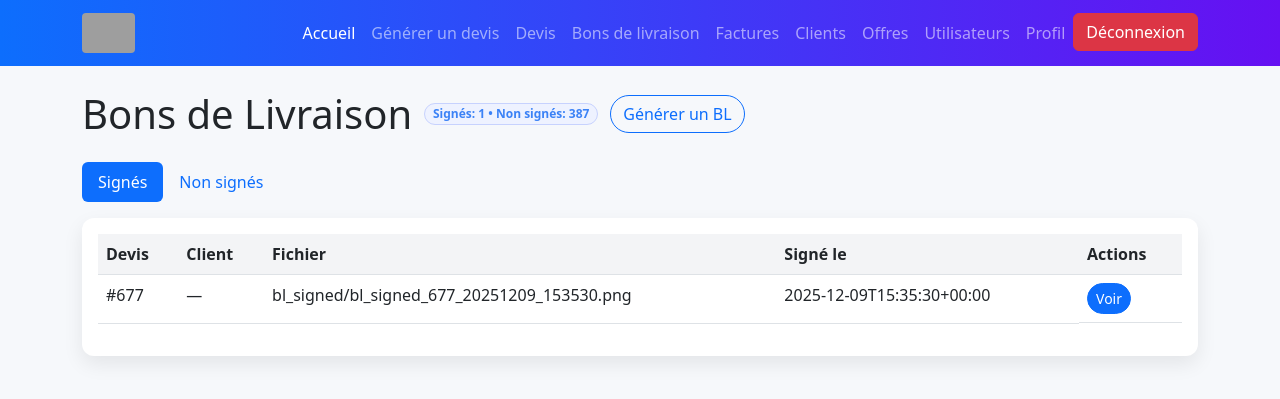
After one commit to pytharchimede/fidest_devis, a PHP site: page /liste_bl.php in a window 1280 px wide. The commit adds this page. Shown: the top 399 px of the page. Run offline with PHP 8.4, Linux system fonts and the light colour scheme; the visitor is signed in with stand-in values (Sample User, id 1); data comes from the database, SQL or seed files in the repository; grey boxes are pictures that could not be loaded.

Commit message:
Update okay

```diff
--- /dev/null
+++ b/data/bl_registry.json
@@ -0,0 +1,9 @@
+{
+    "items": [
+        {
+            "devisId": 677,
+            "file": "bl_signed\/bl_signed_677_20251209_153530.png",
+            "signedAt": "2025-12-09T15:35:30+00:00"
+        }
+    ]
+}
--- /dev/null
+++ b/liste_bl.php
@@ -0,0 +1,188 @@
+<?php
+include 'auth_check.php';
+require_once __DIR__ . '/model/Database.php';
+
+$regPath = __DIR__ . '/data/bl_registry.json';
+$signedItems = [];
+if (file_exists($regPath)) {
+    $json = file_get_contents($regPath);
+    $data = json_decode($json, true);
+    if (is_array($data) && isset($data['items'])) $signedItems = $data['items'];
+}
+$signedTotal = count($signedItems);
+
+// Fetch devis list to compute unsigned
+$pdo = (new Database())->getConnection();
+$stmt = $pdo->query("SELECT d.id, d.numero_devis, d.date_emission, c.nom_client AS client_nom FROM devis d LEFT JOIN client c ON d.client_id = c.id_client ORDER BY d.id DESC");
+$allDevis = $stmt ? $stmt->fetchAll(PDO::FETCH_ASSOC) : [];
+
+$signedMap = [];
+foreach ($signedItems as $it) {
+    $signedMap[(int)$it['devisId']] = $it;
+}
+$unsignedDevis = array_values(array_filter($allDevis, function ($d) use ($signedMap) {
+    return !isset($signedMap[(int)$d['id']]);
+}));
+?>
+<!DOCTYPE html>
+<html lang="fr">
+
+<head>
+    <meta charset="utf-8" />
+    <meta name="viewport" content="width=device-width, initial-scale=1" />
+    <title>Bons de Livraison</title>
+    <link rel="stylesheet" href="https://cdn.jsdelivr.net/npm/bootstrap@5.3.0/dist/css/bootstrap.min.css" />
+    <style>
+        body {
+            background: #f6f8fb;
+        }
+
+        .navbar {
+            background: linear-gradient(90deg, #0d6efd, #6610f2);
+        }
+
+        .navbar-brand img {
+            height: 40px;
+            border-radius: 4px;
+        }
+
+        .page-title {
+            display: flex;
+            align-items: center;
+            gap: 12px;
+        }
+
+        .badge-soft {
+            background: #eef2ff;
+            color: #3b82f6;
+            border: 1px solid #c7d2fe;
+        }
+
+        .card {
+            border: none;
+            box-shadow: 0 8px 20px rgba(0, 0, 0, 0.08);
+            border-radius: 12px;
+        }
+
+        .table thead th {
+            background: #f3f4f6;
+            font-weight: 600;
+        }
+
+        .pill {
+            border-radius: 999px;
+        }
+    </style>
+</head>
+
+<body>
+    <nav class="navbar navbar-expand-lg navbar-dark">
+        <div class="container">
+            <a class="navbar-brand" href="#">
+                <img src="https://app.fidest.ci/logi/img/logo_connex.jpg" alt="Logo">
+            </a>
+            <div class="collapse navbar-collapse" id="navbarNav">
+                <?php include 'menu.php'; ?>
+            </div>
+        </div>
+    </nav>
+    <div class="container py-4">
+        <div class="page-title mb-4">
+            <h1 class="m-0">Bons de Livraison</h1>
+            <span class="badge badge-soft pill">Signés: <?= $signedTotal ?> • Non signés: <?= count($unsignedDevis) ?></span>
+            <a class="btn btn-outline-primary pill" href="request/export_bl.php" target="_blank">Générer un BL</a>
+        </div>
+
+        <ul class="nav nav-pills mb-3" id="pills-tab" role="tablist">
+            <li class="nav-item" role="presentation">
+                <button class="nav-link active pill" id="pills-signed-tab" data-bs-toggle="pill" data-bs-target="#pills-signed" type="button" role="tab">Signés</button>
+            </li>
+            <li class="nav-item" role="presentation">
+                <button class="nav-link pill" id="pills-unsigned-tab" data-bs-toggle="pill" data-bs-target="#pills-unsigned" type="button" role="tab">Non signés</button>
+            </li>
+        </ul>
+        <div class="tab-content" id="pills-tabContent">
+            <div class="tab-pane fade show active" id="pills-signed" role="tabpanel" aria-labelledby="pills-signed-tab">
+                <div class="card">
+                    <div class="card-body">
+                        <?php if ($signedTotal === 0): ?>
+                            <div class="alert alert-info">Aucun BL signé pour le moment.</div>
+                        <?php else: ?>
+                            <table class="table">
+                                <thead>
+                                    <tr>
+                                        <th>Devis</th>
+                                        <th>Client</th>
+                                        <th>Fichier</th>
+                                        <th>Signé le</th>
+                                        <th>Actions</th>
+                                    </tr>
+                                </thead>
+                                <tbody>
+                                    <?php foreach ($signedItems as $it): ?>
+                                        <?php $devisId = (int)$it['devisId'];
+                                        $assoc = null;
+                                        foreach ($allDevis as $d) {
+                                            if ((int)$d['id'] === $devisId) {
+                                                $assoc = $d;
+                                                break;
+                                            }
+                                        }
+                                        ?>
+                                        <tr>
+                                            <td>#<?= $devisId ?> <?= $assoc ? '— ' . htmlspecialchars($assoc['numero_devis']) : '' ?></td>
+                                            <td><?= $assoc ? htmlspecialchars($assoc['client_nom']) : '—' ?></td>
+                                            <td><?= htmlspecialchars($it['file']) ?></td>
+                                            <td><?= htmlspecialchars($it['signedAt']) ?></td>
+                                            <td class="d-flex gap-2">
+                                                <a class="btn btn-primary btn-sm pill" target="_blank" href="<?= htmlspecialchars($it['file']) ?>">Voir</a>
+                                            </td>
+                                        </tr>
+                                    <?php endforeach; ?>
+                                </tbody>
+                            </table>
+                        <?php endif; ?>
+                    </div>
+                </div>
+            </div>
+            <div class="tab-pane fade" id="pills-unsigned" role="tabpanel" aria-labelledby="pills-unsigned-tab">
+                <div class="card">
+                    <div class="card-body">
+                        <?php if (count($unsignedDevis) === 0): ?>
+                            <div class="alert alert-success">Tous les BL sont signés.</div>
+                        <?php else: ?>
+                            <table class="table">
+                                <thead>
+                                    <tr>
+                                        <th>Devis</th>
+                                        <th>Client</th>
+                                        <th>Date</th>
+                                        <th>Actions</th>
+                                    </tr>
+                                </thead>
+                                <tbody>
+                                    <?php foreach ($unsignedDevis as $d): ?>
+                                        <tr>
+                                            <td>#<?= (int)$d['id'] ?> — <?= htmlspecialchars($d['numero_devis']) ?></td>
+                                            <td><?= htmlspecialchars($d['client_nom'] ?? '—') ?></td>
+                                            <td><?= htmlspecialchars($d['date_emission']) ?></td>
+                                            <td class="d-flex gap-2">
+                                                <a class="btn btn-outline-primary btn-sm pill" target="_blank" href="request/export_bl.php?id=<?= (int)$d['id'] ?>">Générer BL</a>
+                                                <a class="btn btn-outline-secondary btn-sm pill" target="_blank" href="request/export_pdf.php?devisId=<?= (int)$d['id'] ?>">Aperçu Devis</a>
+                                                <a class="btn btn-success btn-sm pill" href="request/upload_bl.php?devisId=<?= (int)$d['id'] ?>">Uploader BL signé</a>
+                                            </td>
+                                        </tr>
+                                    <?php endforeach; ?>
+                                </tbody>
+                            </table>
+                        <?php endif; ?>
+                    </div>
+                </div>
+            </div>
+        </div>
+    </div>
+
+    <script src="https://cdn.jsdelivr.net/npm/bootstrap@5.3.0/dist/js/bootstrap.bundle.min.js"></script>
+</body>
+
+</html>
--- a/menu.php
+++ b/menu.php
@@ -9,7 +9,7 @@
         <a class="nav-link" href="liste_devis.php">Devis</a>
     </li>
     <li class="nav-item">
-        <a class="nav-link" href="liste_devis.php#bl">Bons de livraison</a>
+        <a class="nav-link" href="liste_bl.php">Bons de livraison</a>
     </li>
     <li class="nav-item">
         <a class="nav-link" href="liste_facture.php">Factures</a>
```
Also changed, not shown: liste_devis.php (+19 -1 lines), request/export_bl.php (+10 -3 lines), request/upload_bl.php (added, +275 -0 lines), bl_signed/bl_signed_677_20251209_153530.png (added), qrCodeFile/qrcode.png, qrCodeFile/qrcode_bl_670.png (added).
